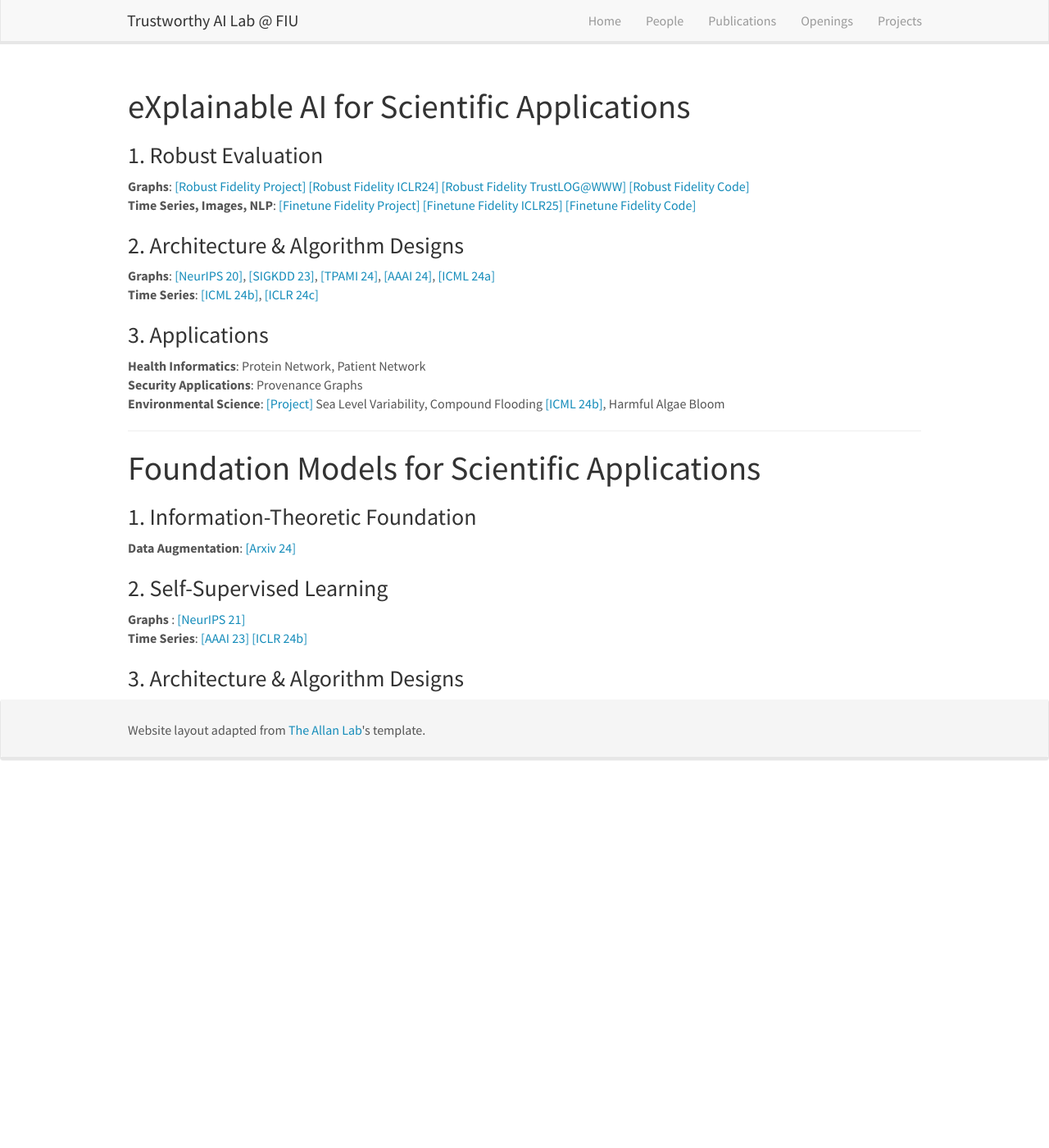
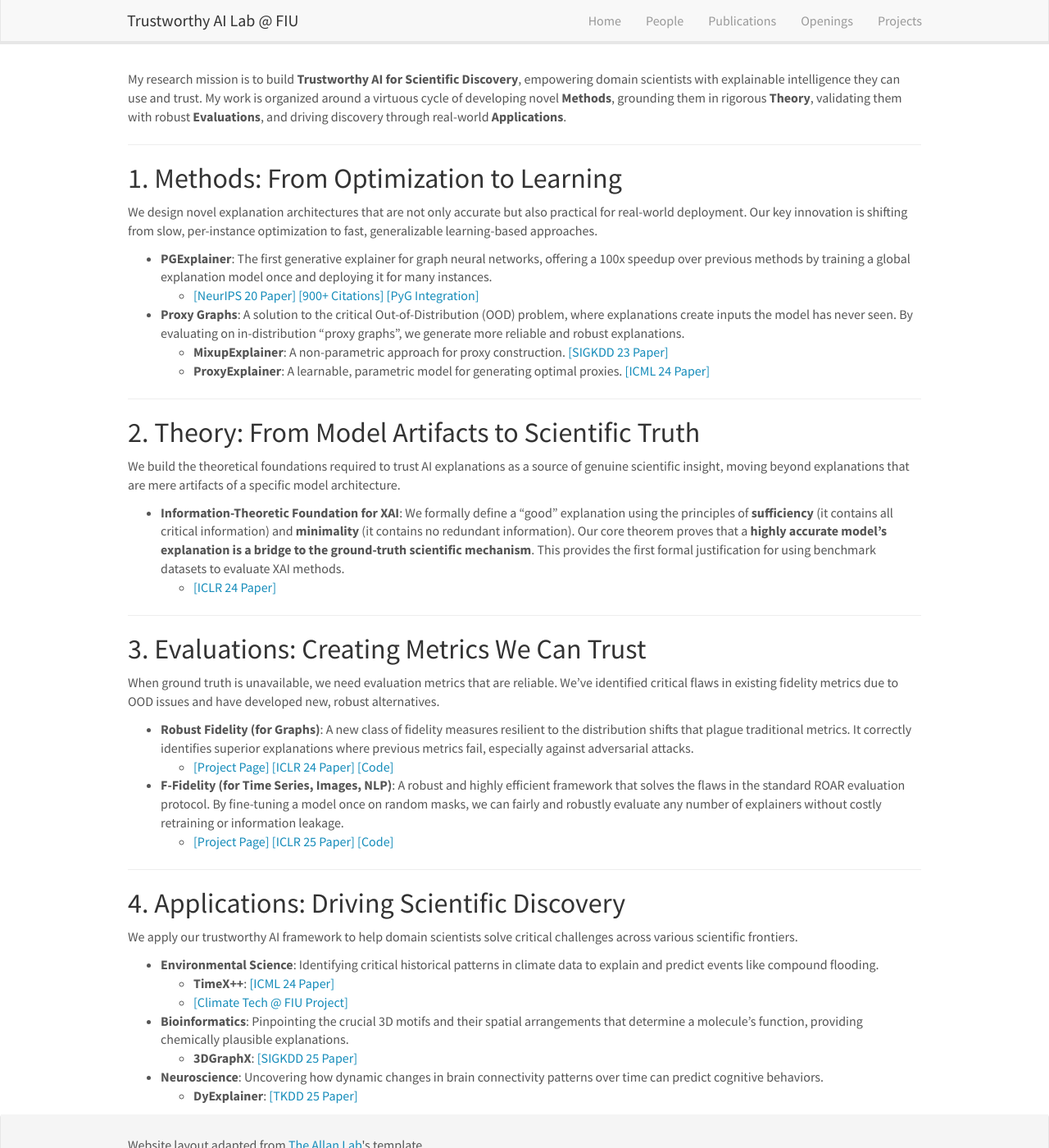
Before and after one commit to trustai4s-lab/trustai4s-lab.github.io, a Jekyll site: the page built from _pages/projects.md, in a window 1280 px wide and 1400 px high. Shown: the whole window at 82% size. Built offline with Jekyll 4.4.1, drawn with Linux system fonts in a browser that asks for light colours; nearby versions of some CDN libraries.

Commit message:
Update projects.md

```diff
--- a/_pages/projects.md
+++ b/_pages/projects.md
@@ -5,31 +5,47 @@ excerpt: "projects"
 sitemap: false
 permalink: /projects
 ---
-# eXplainable AI for Scientific Applications
-### 1. Robust Evaluation
-<b>Graphs</b>: [[Robust Fidelity Project]](https://trustai4s-lab.github.io/fidelity.html) [[Robust Fidelity ICLR24]](https://openreview.net/pdf?id=up6hr4hIQH) [[Robust Fidelity TrustLOG@WWW]](https://trustai4s-lab.github.io/papers/TheWebConf24-robust%20fidelity.pdf) [[Robust Fidelity Code]](https://github.com/AslanDing/Fidelity)
-<b>Time Series, Images, NLP</b>: [[Finetune Fidelity Project]](https://trustai4s-lab.github.io/ffidelity.html) [[Finetune Fidelity ICLR25]](https://openreview.net/pdf?id=X0r4BN50Dv) [[Finetune Fidelity Code]](https://github.com/AslanDing/Finetune-Fidelity)
 
-<!-- We present a family of robust fidelity metrics for explainable graph neural networks to  alleviate the OOD(Out-of-Distribution) problem. -->
-
-### 2. Architecture & Algorithm Designs
-<b>Graphs</b>: [[NeurIPS 20]](https://arxiv.org/abs/2011.04573), [[SIGKDD 23]](https://arxiv.org/abs/2307.07832), [[TPAMI 24]](https://ieeexplore.ieee.org/abstract/document/10423141), [[AAAI 24]](https://arxiv.org/abs/2312.05596), [[ICML 24a]](https://arxiv.org/abs/2402.02036)
-<b>Time Series</b>: [[ICML 24b]](https://arxiv.org/abs/2405.09308), [[ICLR 24c]](https://arxiv.org/abs/2401.08552)
-
-### 3. Applications
-<b>Health Informatics</b>: Protein Network, Patient Network
-<b>Security Applications</b>:  Provenance Graphs
-<b>Environmental Science</b>: [[Project]](https://climate-tech.cs.fiu.edu/research/) Sea Level Variability, Compound Flooding [[ICML 24b]](https://arxiv.org/abs/2405.09308), Harmful Algae Bloom
+My research mission is to build **Trustworthy AI for Scientific Discovery**, empowering domain scientists with explainable intelligence they can use and trust. My work is organized around a virtuous cycle of developing novel **Methods**, grounding them in rigorous **Theory**, validating them with robust **Evaluations**, and driving discovery through real-world **Applications**.
 
 ---
+## 1. Methods: From Optimization to Learning
+We design novel explanation architectures that are not only accurate but also practical for real-world deployment. Our key innovation is shifting from slow, per-instance optimization to fast, generalizable learning-based approaches.
 
-# Foundation Models for Scientific Applications
+* **PGExplainer**: The first generative explainer for graph neural networks, offering a 100x speedup over previous methods by training a global explanation model once and deploying it for many instances.
+    * [[NeurIPS 20 Paper]](https://arxiv.org/abs/2011.04573) [[900+ Citations]](https://scholar.google.com/scholar?cites=11306913385781387258) [[PyG Integration]](https://pytorch-geometric.readthedocs.io/en/latest/generated/torch_geometric.explain.algorithm.PGExplainer.html)
 
-### 1. Information-Theoretic Foundation
-<b>Data Augmentation</b>: [[Arxiv 24]](https://arxiv.org/abs/2402.05039)
+* **Proxy Graphs**: A solution to the critical Out-of-Distribution (OOD) problem, where explanations create inputs the model has never seen. By evaluating on in-distribution "proxy graphs", we generate more reliable and robust explanations.
+    * **MixupExplainer**: A non-parametric approach for proxy construction. [[SIGKDD 23 Paper]](https://arxiv.org/abs/2307.07832)
+    * **ProxyExplainer**: A learnable, parametric model for generating optimal proxies. [[ICML 24 Paper]](https://arxiv.org/abs/2402.02036)
 
-### 2. Self-Supervised Learning
-<b> Graphs </b>: [[NeurIPS 21]](https://arxiv.org/abs/2110.15438)
-<b>Time Series</b>: [[AAAI 23]](https://arxiv.org/abs/2303.11911) [[ICLR 24b]](https://arxiv.org/abs/2402.10434)
+---
+## 2. Theory: From Model Artifacts to Scientific Truth
+We build the theoretical foundations required to trust AI explanations as a source of genuine scientific insight, moving beyond explanations that are mere artifacts of a specific model architecture.
 
-### 3. Architecture & Algorithm Designs
+* **Information-Theoretic Foundation for XAI**: We formally define a "good" explanation using the principles of **sufficiency** (it contains all critical information) and **minimality** (it contains no redundant information). Our core theorem proves that a **highly accurate model's explanation is a bridge to the ground-truth scientific mechanism**. This provides the first formal justification for using benchmark datasets to evaluate XAI methods.
+    * [[ICLR 24 Paper]](https://openreview.net/pdf?id=up6hr4hIQH)
+
+---
+## 3. Evaluations: Creating Metrics We Can Trust
+When ground truth is unavailable, we need evaluation metrics that are reliable. We've identified critical flaws in existing fidelity metrics due to OOD issues and have developed new, robust alternatives.
+
+* **Robust Fidelity (for Graphs)**: A new class of fidelity measures resilient to the distribution shifts that plague traditional metrics. It correctly identifies superior explanations where previous metrics fail, especially against adversarial attacks.
+    * [[Project Page]](https://trustai4s-lab.github.io/fidelity.html) [[ICLR 24 Paper]](https://openreview.net/pdf?id=up6hr4hIQH) [[Code]](https://github.com/AslanDing/Fidelity)
+
+* **F-Fidelity (for Time Series, Images, NLP)**: A robust and highly efficient framework that solves the flaws in the standard ROAR evaluation protocol. By fine-tuning a model once on random masks, we can fairly and robustly evaluate any number of explainers without costly retraining or information leakage.
+    * [[Project Page]](https://trustai4s-lab.github.io/ffidelity.html) [[ICLR 25 Paper]](https://openreview.net/pdf?id=X0r4BN50Dv) [[Code]](https://github.com/AslanDing/Finetune-Fidelity)
+
+---
+## 4. Applications: Driving Scientific Discovery
+We apply our trustworthy AI framework to help domain scientists solve critical challenges across various scientific frontiers.
+
+* **Environmental Science**: Identifying critical historical patterns in climate data to explain and predict events like compound flooding.
+    * **TimeX++**: [[ICML 24 Paper]](https://arxiv.org/abs/2405.09308)
+    * [[Climate Tech @ FIU Project]](https://climate-tech.cs.fiu.edu/research/)
+
+* **Bioinformatics**: Pinpointing the crucial 3D motifs and their spatial arrangements that determine a molecule's function, providing chemically plausible explanations.
+    * **3DGraphX**: [[SIGKDD 25 Paper]](https://trustai4s-lab.github.io/)
+
+* **Neuroscience**: Uncovering how dynamic changes in brain connectivity patterns over time can predict cognitive behaviors.
+    * **DyExplainer**: [[TKDD 25 Paper]](https://trustai4s-lab.github.io/)
```
